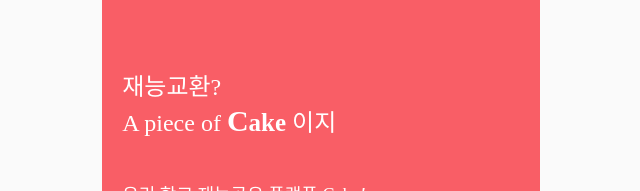
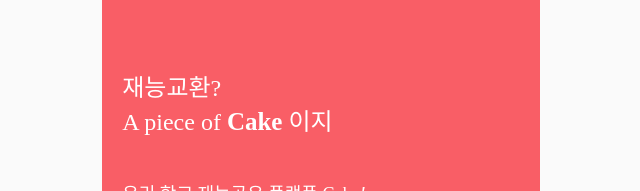
Before and after one commit to wanted-fork-fork/cake-FE, a Next.js app: page / in a window 1280 px wide. Shown: the part 120-311 px from the top of the page, without its empty margins (319-959 px from the left). Built offline with nearby package versions, Linux system fonts and the light colour scheme; a web font is replaced by a local one.

Commit message:
fix: use proper type

```diff
--- a/src/components/molcules/AppTitle.component.tsx
+++ b/src/components/molcules/AppTitle.component.tsx
@@ -1,8 +1,8 @@
 import styled, { css } from "styled-components";
-import { FontFamily, FontSize, MyThemeProps } from "@src/styles/theme";
-import { BaseMarginBottom } from "@src/styles/common";
+import { FontFamily, FontSize } from "@src/styles/theme";
+import { BaseMarginBottom, BaseProps } from "@src/styles/common";
 
-const Container = styled.div<MyThemeProps>`
+const Container = styled.div<BaseProps>`
   ${BaseMarginBottom}
 `;
 
@@ -14,7 +14,7 @@ const MainText = css`
   user-select: none;
 `;
 
-const MainTitle = styled.h1<MyThemeProps>`
+const MainTitle = styled.h1<BaseProps>`
   ${MainText};
   font-size: ${FontSize.MainTitle};
   font-weight: 500;
@@ -33,17 +33,11 @@ const Strong = styled.strong`
   font-weight: 700;
 `;
 
-const FirstLetter = styled.span`
-  ${MainText};
-  font-size: 1.875rem;
-`;
-
 const S = {
   Container,
   MainTitle,
   Strong,
   MainDescription,
-  FirstLetter,
 };
 
 type Props = {
@@ -55,11 +49,7 @@ function AppTitleComponent({ mb = "0" }: Props) {
     <S.Container mb={mb}>
       <S.MainTitle mb="40px">
         재능교환?
-        <br />A piece of{" "}
-        <S.Strong>
-          <S.FirstLetter>C</S.FirstLetter>ake
-        </S.Strong>{" "}
-        이지
+        <br />A piece of <S.Strong>Cake</S.Strong> 이지
       </S.MainTitle>
       <S.MainDescription>
         우리 학교 재능공유 플랫폼 Cake<i>!</i>
```
